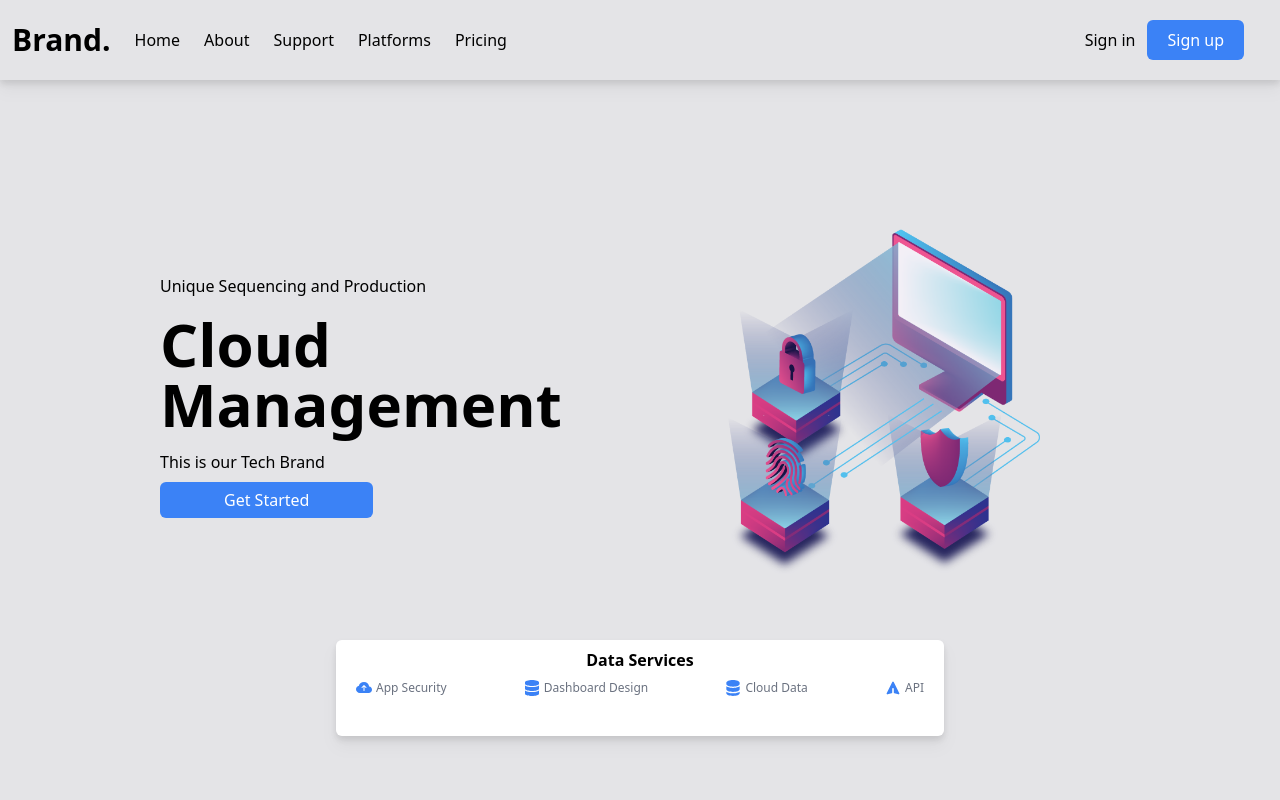
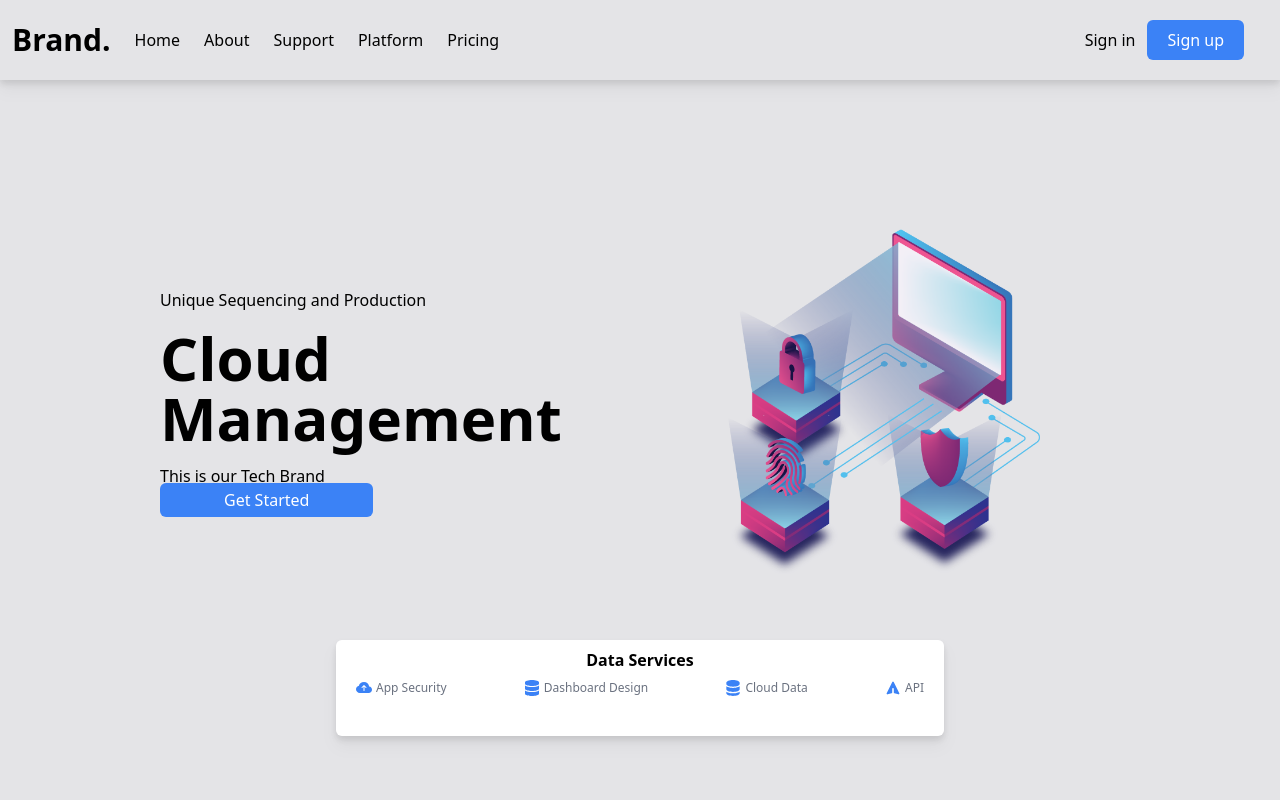
Before and after one commit to codefromahmad/cloud-store-react, a React (Create React App) app: page / in a window 1280 px wide. Shown: the top 800 px of the page. Built offline with nearby package versions, Linux system fonts and the light colour scheme.

Commit message:
Done wtih react smooth scroll

```diff
--- a/package.json
+++ b/package.json
@@ -10,6 +10,7 @@
     "react-dom": "^18.2.0",
     "react-icons": "^4.4.0",
     "react-scripts": "5.0.1",
+    "react-scroll": "^1.8.7",
     "web-vitals": "^2.1.4"
   },
   "scripts": {
--- a/src/components/About.jsx
+++ b/src/components/About.jsx
@@ -19,7 +19,7 @@ const About = () => {
     },
   ];
   return (
-    <div className="w-full py-16 max-w-screen-lg mx-auto">
+    <div name="about" className="w-full py-16 max-w-screen-lg mx-auto">
       <p className="text-3xl mx-6 font-bold text-center">
         Trusted by Developers across the world
       </p>
--- a/src/components/AllInOne.jsx
+++ b/src/components/AllInOne.jsx
@@ -61,7 +61,7 @@ const AllInOne = () => {
     },
   ];
   return (
-    <div className="w-full py-10">
+    <div name="platform" className="w-full py-10">
       <div className="max-w-screen-lg mx-auto">
         <div>
           <p className="mx-6 text-center text-3xl font-bold">
--- a/src/components/Home.jsx
+++ b/src/components/Home.jsx
@@ -1,10 +1,11 @@
 import React from "react";
+import { Link } from "react-scroll";
 import heroImage from "../assets/cyber-bg.png";
 import Widget from "./Widget";
 
 const Home = () => {
   return (
-    <div className="sm:h-screen w-full bg-zinc-200 pt-28 sm:pt-0">
+    <div name="home" className="sm:h-screen w-full bg-zinc-200 pt-28 sm:pt-0">
       <div className="flex flex-col h-full sm:flex-row max-w-screen-lg sm:justify-center mx-auto sm:px-8 items-center">
         <div className="sm:w-1/2">
           <p className="text-center sm:text-left">
@@ -15,9 +16,13 @@ const Home = () => {
           </p>
           <p className="text-center sm:text-left">This is our Tech Brand</p>
           <div className="flex justify-center sm:block">
-            <button className="bg-blue-500 hover:opacity-80 text-white rounded-md my-2 px-16 py-1.5">
+            <Link
+              to="pricing"
+              smooth="pricing"
+              className="bg-blue-500 hover:opacity-80 text-white rounded-md my-2 px-16 py-1.5"
+            >
               Get Started
-            </button>
+            </Link>
           </div>
         </div>
         <div className="pt-12 w-4/5 sm:w-1/2 sm:pt-0">
--- a/src/components/NavBar.jsx
+++ b/src/components/NavBar.jsx
@@ -1,6 +1,7 @@
 import React, { useState } from "react";
 import { FiMenu } from "react-icons/fi";
 import { GrClose } from "react-icons/gr";
+import { Link } from "react-scroll";
 
 const NavBar = () => {
   const [nav, setNav] = useState(false);
@@ -8,27 +9,22 @@ const NavBar = () => {
     {
       id: 1,
       name: "home",
-      link: "home",
     },
     {
       id: 2,
       name: "about",
-      link: "about",
     },
     {
       id: 3,
       name: "support",
-      link: "support",
     },
     {
       id: 4,
-      name: "platforms",
-      link: "platforms",
+      name: "platform",
     },
     {
       id: 5,
       name: "pricing",
-      link: "pricing",
     },
   ];
   return (
@@ -42,7 +38,9 @@ const NavBar = () => {
                 key={id}
                 className="mx-3 hover:mx-[10px] capitalize cursor-pointer hover:scale-102 duration-200 hover:font-bold"
               >
-                <a href="#">{name}</a>
+                <Link to={name} smooth={name}>
+                  {name}
+                </Link>
               </li>
             ))}
           </ul>
@@ -76,7 +74,9 @@ const NavBar = () => {
                   key={id}
                   className="capitalize text-3xl py-3 cursor-pointer hover:scale-102 duration-200 hover:font-bold"
                 >
-                  <a href="#">{name}</a>
+                  <Link onClick={() => setNav(!nav)} to={name} smooth={name}>
+                    {name}
+                  </Link>
                 </li>
               ))}
               <li className="border-t-2 border-zinc-400 py-3">
--- a/src/components/Pricing.jsx
+++ b/src/components/Pricing.jsx
@@ -61,7 +61,7 @@ const Pricing = () => {
     },
   ];
   return (
-    <div className="w-full">
+    <div name="pricing" className="w-full">
       <div className="w-full h-[550px] absolute mix-blend-overlay bg-gray-900/90"></div>
       <div className="w-full max-w-screen-lg mx-auto py-8 text-white relative">
         <p className="text-3xl font-bold mx-6 text-slate-300 text-center uppercase">
--- a/src/components/Support.jsx
+++ b/src/components/Support.jsx
@@ -31,7 +31,7 @@ const Support = () => {
     },
   ];
   return (
-    <div className="w-full">
+    <div name="support" className="w-full">
       <div className="w-full h-[400px] absolute bg-gray-900/90">
         <img
           src={support}
```
Also changed, not shown: 1 other file (tests, documents, lock files or other folders).
